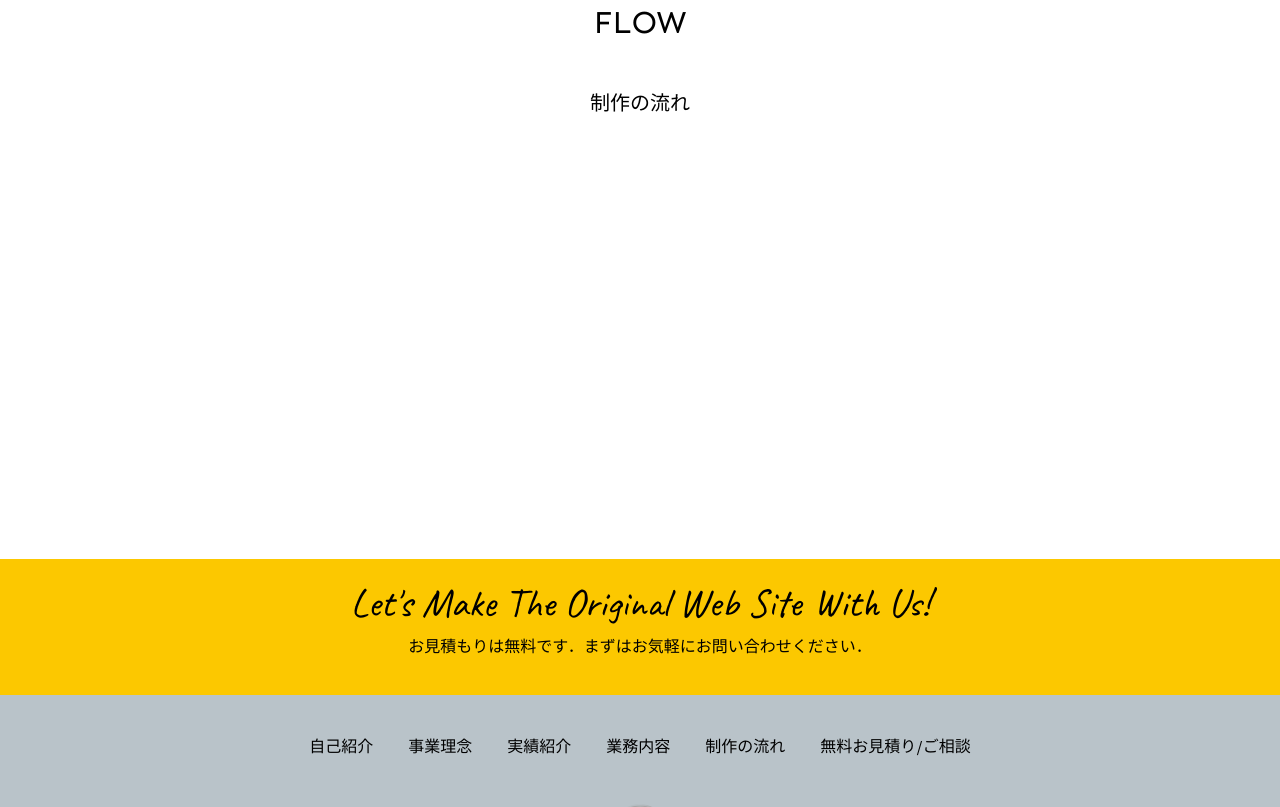
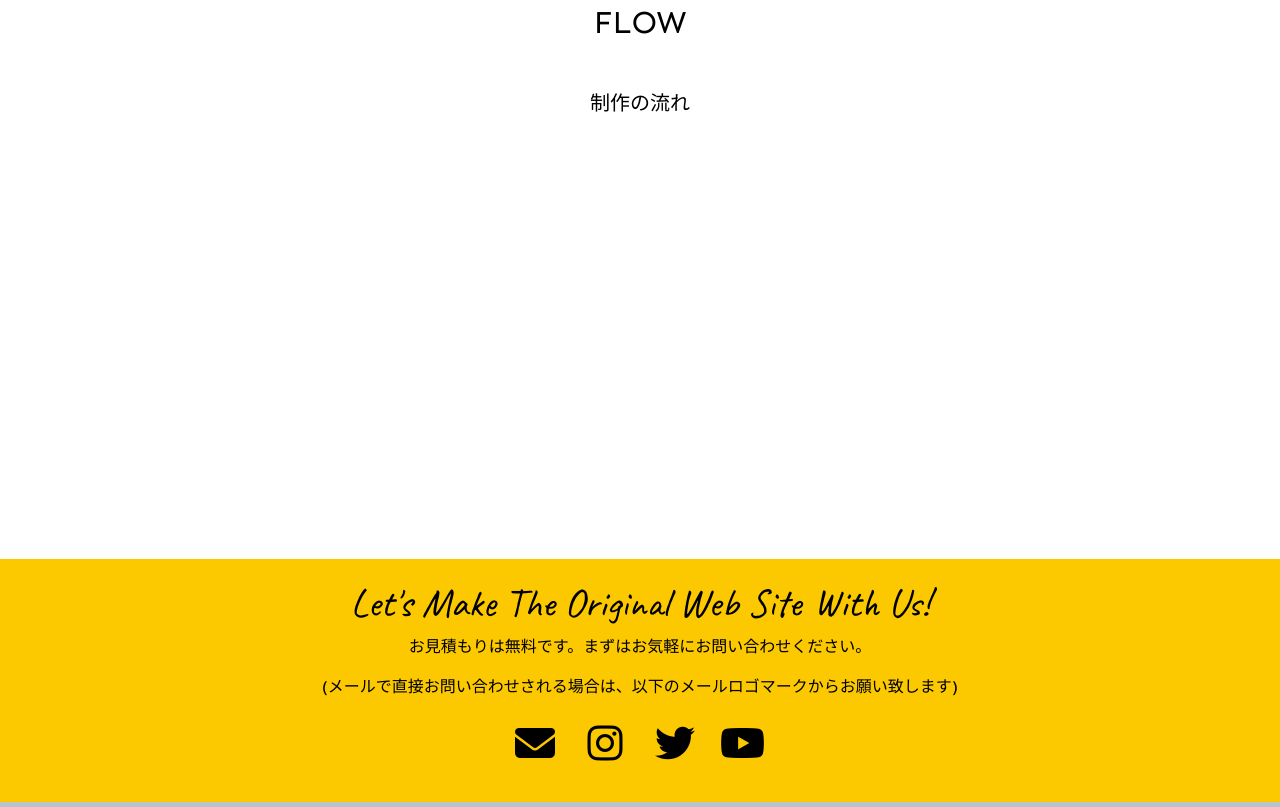
Before and after one commit to shintaro-kawai/portafoglio, a website: page index.html in a window 1280 px wide. Shown: the part 4037-4844 px from the top of the page. Drawn offline with nearby package versions, Linux system fonts and the light colour scheme.

Commit message:
added sns part

```diff
--- a/index.html
+++ b/index.html
@@ -24,7 +24,8 @@
     <link rel="preconnect" href="https://fonts.gstatic.com" crossorigin>
     <link href="https://fonts.googleapis.com/css2?family=Caveat&family=M+PLUS+Rounded+1c&family=Sen&display=swap"
       rel="stylesheet">
-    <link rel="stylesheet" href="https://shintaro-kawai.github.io/portafoglio/css/style.css">
+    <link rel="stylesheet" href="css/style.css">
+    <!-- "https://shintaro-kawai.github.io/portafoglio/css/style.css" -->
     <title>事業サイト | WEB制作</title>
   </head>
   <body class="body" id="top">
@@ -138,18 +139,18 @@
               <ul class="cust-list">
                 <li class="cust-item wow animate__animated animate__fadeIn" data-wow-offset="100">
                   <div class="text">
-                    <div class="title">チームで協力，一緒に作り上げていく感覚 </div>
+                    <div class="title">チームで協力、一緒に作り上げていく感覚 </div>
                     <p class="desc">
-                      「BESTYLISHさんのご対応は誠実で，高品質なwebサイトを短期間で作ってくださいました．常にお客様目線に立って考えてくださり，手を取り合って一緒に素敵なモノを作っているんだという実感がありました．作成途中に何回か出来栄えをご共有していただいた際は，ユーザーの声や感じていることを最大限活かそうとする姿勢を感じました．また新しいWebサイトを立ち上げる時はお願いしたいと思います．どうもありがとうございました！」
+                      「KAWAIさんのご対応は誠実で、高品質なwebサイトを短期間で作ってくださいました。常にお客様目線に立って考えてくださり、手を取り合って一緒に素敵なモノを作っているんだという実感がありました。作成途中に何回か出来栄えをご共有していただいた際は、ユーザーの声や感じていることを最大限活かそうとする姿勢を感じました。また新しいWebサイトを立ち上げる時はお願いしたいと思います。どうもありがとうございました！」
                     </p>
                   </div>
                   <div class="image"><img src="image/teamwork.jpg" alt="teamwork"></div>
                 </li>
                 <li class="cust-item wow animate__animated animate__fadeIn" data-wow-offset="100">
                   <div class="text">
-                    <div class="title">円滑なコミュニケーション，細やかな認識合わせ</div>
+                    <div class="title">円滑なコミュニケーション、細やかな認識合わせ</div>
                     <p class="desc">
-                      「ヒアリングから納品までこまめにコミュニケーションをとりながら作っていただきました．こちらからの要望に対してもすぐにレスポンスを返してくださり，全体として非常にスムーズに進行しました．適宜，細かい部分の認識合わせや，進捗状況の共有なども行ってくださり，不明な部分に関しては丁寧に説明していただきました．安心感は絶大で，総合的に大変満足しております．今後の運用においてもお手伝いいただければ幸いです．」
+                      「ヒアリングから納品までこまめにコミュニケーションをとりながら作っていただきました。こちらからの要望に対してもすぐにレスポンスを返してくださり、全体として非常にスムーズに進行しました。適宜、細かい部分の認識合わせや、進捗状況の共有なども行ってくださり、不明な部分に関しては丁寧に説明していただきました。安心感は絶大で、総合的に大変満足しております。今後の運用においてもお手伝いいただければ幸いです。」
                     </p>
                   </div>
                   <div class="image"><img src="image/meeting.jpg" alt="meeting"></div>
@@ -243,10 +244,28 @@
       <section class="contact">
         <div class="contact-wrap">
           <h1>Let's Make The Original Web Site With Us!</h1>
-          <p>お見積もりは無料です．まずはお気軽にお問い合わせください．</p>
+          <p>お見積もりは無料です。<br class="contact-br">まずはお気軽にお問い合わせください。</p>
+          <p>(メールで直接お問い合わせされる場合は、以下のメールロゴマークからお願い致します)</p>
           <!-- <div class="estimation">
             <a href="/contact/" class="est-btn dropdown-toggle nav-link" data-toggle="dropdown">無料お見積もり/ご相談</a>
           </div> -->
+          <div class="sns">
+            <div class="fa-icon">
+              <a href="mailto:kawaishinta@gmail.com" class="envelope_btn"><span class="envelope"><i
+                    class="fa-solid fa-envelope"></i></span></a>
+            </div>
+            <div class="fa-icon">
+              <a href="https://www.instagram.com/kawai_shintaro?ref=badge" class="insta_btn"><span class="insta"><i
+                    class="fa-brands fa-instagram"></i></span></a>
+            </div>
+            <div class="fa-icon">
+              <a href="#" class="twitter_btn"><span class="twitter"><i class="fa-brands fa-twitter"></i></span></a>
+            </div>
+            <div class="fa-icon">
+              <a href="#" class="youtube_btn"><span class="youtube"><i class="fa-brands fa-youtube"></i></span></a>
+            </div>
+          </div>
+
         </div>
       </section>
     </main>
@@ -265,7 +284,7 @@
           </ul>
         </nav>
         <div class="footer-logo"><a href="#"><img src="image/logo-2.png" alt="FOOTER LOGO"></a></div>
-        <p class="copyright">&copy; 2022 BESTYLISH All Rights Reserved.</p>
+        <p class="copyright">&copy; 2022 Shintaro KAWAI portafoglio All Rights Reserved.</p>
       </div>
     </footer>
     <!-- js -->
--- a/sass/object/_contact.scss
+++ b/sass/object/_contact.scss
@@ -29,4 +29,111 @@
     }
 
   }
+
+  .sns {
+    width: 100%;
+    text-align: center;
+    display: flex;
+    flex-flow: row wrap;
+    column-gap: 15px;
+    justify-content: center;
+
+    @include b.overTab {
+      column-gap: 25px;
+    }
+  }
+
+  .fa-icon {
+    font-size: 2.0em;
+
+    @include b.overTab {
+      font-size: 2.5em;
+    }
+  }
+
+  .insta_btn {
+    display: inline-block;
+    text-align: center;
+    color: #2e6ca5;
+    text-decoration: none;
+
+    &:hover {
+      color: #668ad8;
+      transition: .5s;
+    }
+
+    .insta {
+      position: relative;
+      display: inline-block;
+      width: 50px;
+      height: 50px;
+      overflow: hidden;
+      border-radius: 13px;
+      background: initial;
+
+      &:hover {
+        background: -webkit-linear-gradient(135deg, #427eff 0%, #f13f79 70%) no-repeat;
+        background: linear-gradient(135deg, #427eff 0%, #f13f79 70%) no-repeat;
+      }
+
+      &::before {
+        content: '';
+        position: absolute;
+        top: 23px; // 23px
+        left: -18px;
+        width: 60px; // 60px
+        height: 50px; // 60px
+        background: initial;
+
+        &:hover {
+          background: -webkit-radial-gradient(#ffdb2c 10%, rgba(255, 105, 34, 0.65) 55%, rgba(255, 88, 96, 0) 70%);
+          background: radial-gradient(#ffdb2c 10%, rgba(255, 105, 34, 0.65) 55%, rgba(255, 88, 96, 0) 70%);
+        }
+      }
+    }
+
+    .fa-instagram {
+      position: relative;
+      z-index: 2;
+      font-size: 40px; // 35px
+      line-height: 50px;
+      color: initial;
+
+      &:hover {
+        color: b.cl(white);
+      }
+    }
+  }
+
+  .fa-twitter {
+    color: initial;
+
+    &:hover {
+      color: b.cl(twitter);
+    }
+  }
+
+  .fa-youtube {
+    color: initial;
+
+    &:hover {
+      color: b.cl(hissu);
+    }
+  }
+
+  .fa-envelope {
+    color: initial;
+
+    &:hover {
+      color: b.cl(bluegreen);
+    }
+  }
+
+  .contact-br {
+    display: inline;
+
+    @include b.overTab {
+      display: none;
+    }
+  }
 }
```
Also changed, not shown: contact/index.html (+1 -1 lines), contact/thanks/index.html (+2 -2 lines), introduction/index.html (+1 -1 lines), css/style.css, 1 other file.
